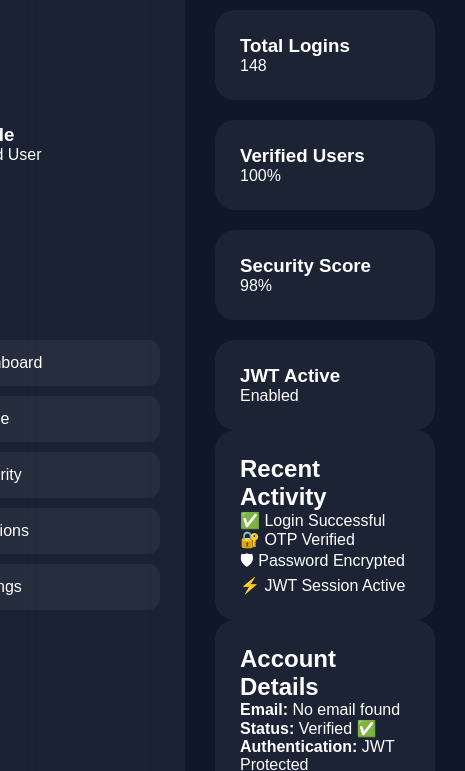
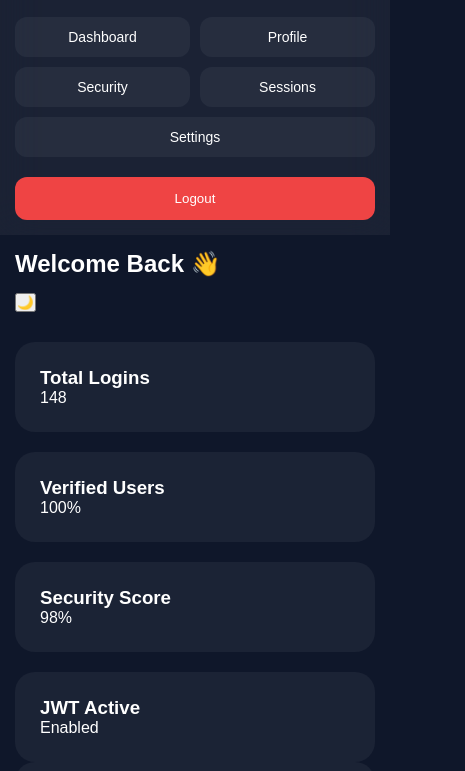
Before and after one commit to BigSkill8/secure-login-system, a website: page frontend/dashboard.html in a window 390 px wide. Shown: the part 125-896 px from the top of the page, 465 px wide, since content can reach past the window. Drawn offline with Linux system fonts and the light colour scheme; sample sign-in values are in the browser's storage.

Commit message:
Update style.css

```diff
--- a/frontend/css/style.css
+++ b/frontend/css/style.css
@@ -311,3 +311,98 @@ PASSWORD FIELD FIX (EYE ICON)
 #togglePassword:hover {
     opacity: 1;
 }
+
+
+/* =========================
+RESPONSIVE DASHBOARD FIX
+========================= */
+
+@media (max-width: 992px) {
+
+    .dashboard-layout {
+        flex-direction: column;
+    }
+
+    /* SIDEBAR */
+    .sidebar {
+        width: 100%;
+        min-height: auto;
+        padding: 20px;
+        gap: 20px;
+    }
+
+    .sidebar-menu {
+        display: flex;
+        flex-wrap: wrap;
+        gap: 10px;
+    }
+
+    .sidebar-menu a {
+        flex: 1 1 140px;
+        text-align: center;
+        margin-bottom: 0;
+    }
+
+    /* MAIN CONTENT */
+    .main-content {
+        width: 100%;
+        padding: 20px;
+    }
+
+    /* TOPBAR */
+    .topbar {
+        flex-direction: column;
+        gap: 15px;
+        align-items: flex-start;
+    }
+
+    /* GRID */
+    .stats-grid {
+        grid-template-columns: 1fr;
+    }
+
+    /* CARDS */
+    .stat-card,
+    .panel {
+        width: 100%;
+    }
+}
+
+
+/* =========================
+MOBILE FIX
+========================= */
+
+@media (max-width: 600px) {
+
+    .glass-card {
+        padding: 25px;
+        border-radius: 20px;
+    }
+
+    .main-content {
+        padding: 15px;
+    }
+
+    .topbar h1 {
+        font-size: 24px;
+    }
+
+    .sidebar {
+        padding: 15px;
+    }
+
+    .sidebar-menu a {
+        padding: 12px;
+        font-size: 14px;
+    }
+
+    #logoutBtn {
+        width: 100%;
+    }
+
+    .theme-toggle {
+        top: 10px;
+        right: 10px;
+    }
+}
```
